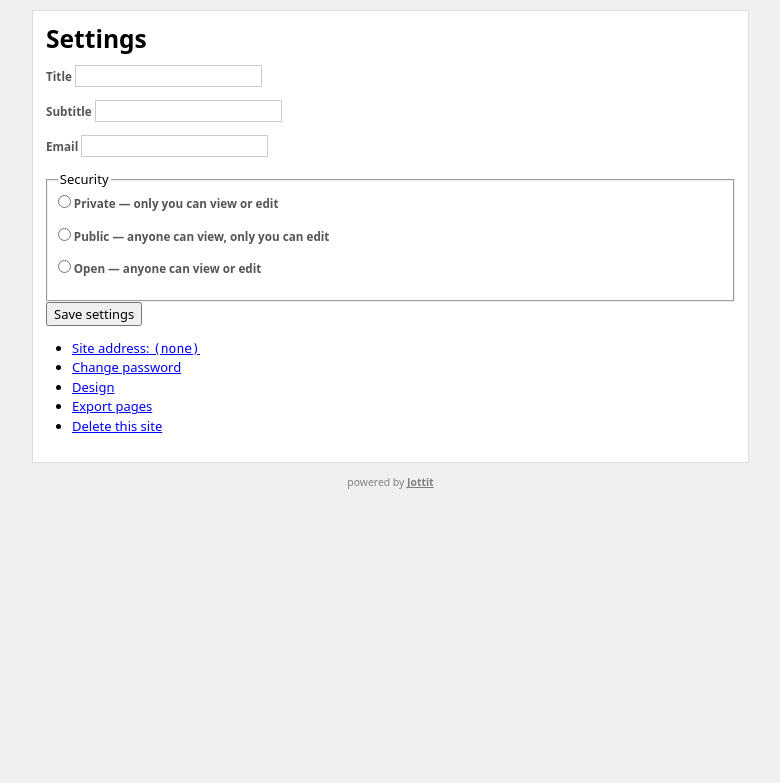
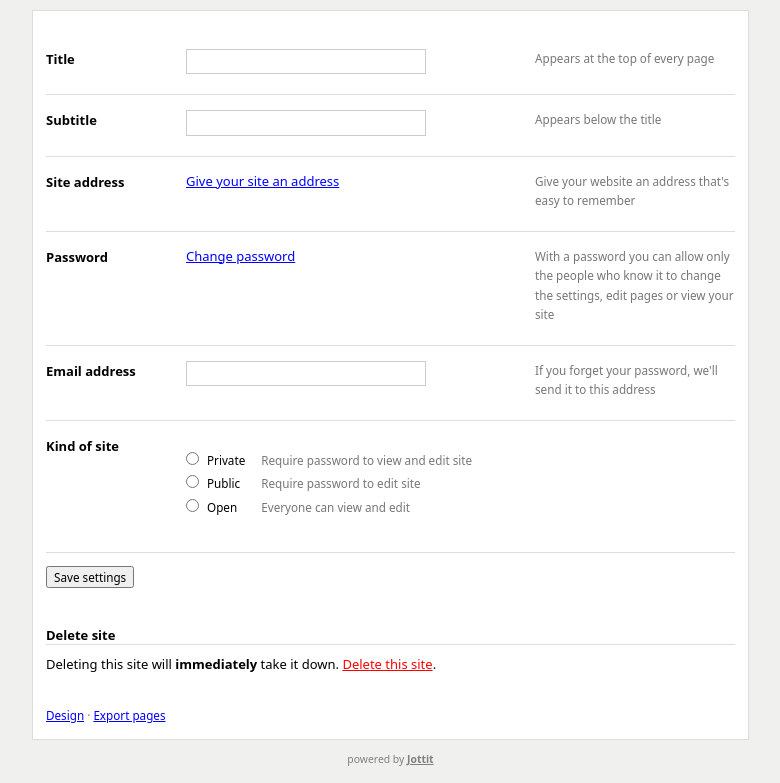
Before and after one commit to simonbc/jottit, a Flask app: template jottit/templates/admin_settings.html in a window 1280 px wide. Shown: the part 29-812 px from the top of the page, without its empty margins (168-948 px from the left). Before the commit the page ends 518 px from the top, so only its background shows below. Run offline with Flask 3, Linux system fonts and the light colour scheme; the template is opened without the code that fills it, so the values that code supplies are empty; some libraries are stand-ins or nearby versions.

Commit message:
Lay out admin pages in the 2007 3-column settings table
Restructured admin_settings (title, subtitle, site address, password,
email, kind-of-site) into the .settings table with label / input /
explain columns separated by #ddd dividers, matching 2007. Nested
.security radio table inside the "Kind of site" row.

admin_change_password / admin_change_site_address / admin_delete
get plain h1 + form-actions row (Save + red Cancel link). admin_design
splits into Fonts / Colors / Sizes / Background sub-tables sharing
the .settings layout.

Co-Authored-By: Claude Opus 4.7 (1M context) <noreply@anthropic.com>

```diff
--- a/jottit/static/components.css
+++ b/jottit/static/components.css
@@ -366,16 +366,87 @@
   }
 
   /* ---------- Settings table (admin pages) ---------- */
-  .admin {
+  .settings {
+    width: 100%;
+    border-collapse: collapse;
     margin-top: 10px;
+    table-layout: fixed;
   }
 
-  .admin > header h1 {
-    margin-top: 0;
+  .settings th,
+  .settings td {
+    vertical-align: top;
+    padding: 15px 0 20px 0;
+    border-bottom: 1px solid var(--color-rule);
   }
 
-  .admin .form .form-actions {
-    margin-top: 16px;
+  .settings th {
+    width: 140px;
+    white-space: nowrap;
+    padding-top: 16px;
+    padding-right: 40px;
+    text-align: left;
+    font-family: var(--font-stack-system);
+    font-weight: bold;
+  }
+
+  .settings td.explain {
+    font-size: 90%;
+    font-weight: normal;
+    width: 220px;
+    padding-left: 20px;
+    color: var(--color-text-muted);
+  }
+
+  .settings input[type="text"],
+  .settings input[type="password"],
+  .settings input[type="email"],
+  .settings input[type="url"] {
+    width: 240px;
+    max-width: 100%;
+  }
+
+  .settings .security {
+    border-collapse: collapse;
+    width: auto;
+  }
+
+  .settings .security td {
+    border: 0;
+    padding: 2px 8px 2px 0;
+    font-size: 1em;
+  }
+
+  .settings .security td.explain {
+    font-size: 0.9em;
+    width: auto;
+    padding-left: 8px;
+    color: var(--color-text-muted);
+  }
+
+  .settings .security label {
+    font-weight: normal;
+    color: var(--color-text);
+  }
+
+  #delete_site {
+    margin-top: 40px;
+  }
+
+  #delete_site h2 {
+    font-size: 1em;
+    border-bottom: 1px solid var(--color-rule);
+    margin-bottom: 10px;
+  }
+
+  #delete_site a {
+    color: red;
+  }
+
+  .admin-links {
+    margin-top: 32px;
+    font-size: 0.9em;
+    color: var(--color-text-muted);
   }
 
   /* ---------- Primer welcome banner ---------- */
--- a/jottit/templates/admin_settings.html
+++ b/jottit/templates/admin_settings.html
@@ -1,46 +1,82 @@
 {% extends "site_base.html" %}
 {% block title %}Settings{% endblock %}
+
 {% block content %}
-  <article class="admin">
-    <header><h1>Settings</h1></header>
+  {% include "partials/form_error.html" %}
 
-    {% include "partials/form_error.html" %}
+  <form id="settings_form" method="post" action="">
+    <table id="settings" class="settings">
+      <tr>
+        <th>Title</th>
+        <td><input id="title" type="text" name="title" value="{{ title }}"></td>
+        <td class="explain">Appears at the top of every page</td>
+      </tr>
+      <tr>
+        <th>Subtitle</th>
+        <td><input id="subtitle_input" type="text" name="subtitle" value="{{ subtitle }}"></td>
+        <td class="explain">Appears below the title</td>
+      </tr>
+      <tr>
+        <th>Site address</th>
+        <td>
+          {% if public_url %}
+            <strong>{{ public_url }}</strong>
+            (<a href="{{ site_root_path }}admin/change-site-address">change</a>)
+          {% else %}
+            <a href="{{ site_root_path }}admin/change-site-address">Give your site an address</a>
+          {% endif %}
+        </td>
+        <td class="explain">Give your website an address that's easy to remember</td>
+      </tr>
+      {% if not is_unclaimed %}
+        <tr>
+          <th>Password</th>
+          <td><a href="{{ site_root_path }}admin/change-password">Change password</a></td>
+          <td class="explain">With a password you can allow only the people who know it to change the settings, edit pages or view your site</td>
+        </tr>
+        <tr>
+          <th>Email address</th>
+          <td><input id="email" type="email" name="email" value="{{ email }}"></td>
+          <td class="explain">If you forget your password, we'll send it to this address</td>
+        </tr>
+        <tr>
+          <th>Kind of site</th>
+          <td>
+            <table class="security">
+              <tr>
+                <td><input type="radio" id="private_input" name="security" value="private" {% if security == "private" %}checked{% endif %}></td>
+                <td><label for="private_input">Private</label></td>
+                <td class="explain">Require password to view and edit site</td>
+              </tr>
+              <tr>
+                <td><input type="radio" id="public_input" name="security" value="public" {% if security == "public" %}checked{% endif %}></td>
+                <td><label for="public_input">Public</label></td>
+                <td class="explain">Require password to edit site</td>
+              </tr>
+              <tr>
+                <td><input type="radio" id="open_input" name="security" value="open" {% if security == "open" %}checked{% endif %}></td>
+                <td><label for="open_input">Open</label></td>
+                <td class="explain">Everyone can view and edit</td>
+              </tr>
+            </table>
+          </td>
+          <td class="explain"></td>
+        </tr>
+      {% endif %}
+    </table>
 
-    <form method="post" class="form">
-      <p>
-        <label>Title
-          <input type="text" name="title" value="{{ title }}">
-        </label>
-      </p>
-      <p>
-        <label>Subtitle
-          <input type="text" name="subtitle" value="{{ subtitle }}">
-        </label>
-      </p>
-      <p>
-        <label>Email
-          <input type="email" name="email" value="{{ email }}">
-        </label>
-      </p>
+    <div class="form-actions">
+      <button type="submit">Save settings</button>
+    </div>
+  </form>
 
-      <fieldset>
-        <legend>Security</legend>
-        <p><label><input type="radio" name="security" value="private" {% if security == "private" %}checked{% endif %}> Private — only you can view or edit</label></p>
-        <p><label><input type="radio" name="security" value="public" {% if security == "public" %}checked{% endif %}> Public — anyone can view, only you can edit</label></p>
-        <p><label><input type="radio" name="security" value="open" {% if security == "open" %}checked{% endif %}> Open — anyone can view or edit</label></p>
-      </fieldset>
+  <section id="delete_site">
+    <h2>Delete site</h2>
+    <p>Deleting this site will <strong>immediately</strong> take it down. <a href="{{ site_root_path }}admin/delete">Delete this site</a>.</p>
+  </section>
 
-      <p><button type="submit">Save settings</button></p>
-    </form>
-
-    <nav class="admin-links" aria-label="Other settings">
-      <ul>
-        <li><a href="change-site-address">Site address: <code>{{ public_url or "(none)" }}</code></a></li>
-        <li><a href="change-password">Change password</a></li>
-        <li><a href="design">Design</a></li>
-        <li><a href="export">Export pages</a></li>
-        <li><a href="delete" class="destructive">Delete this site</a></li>
-      </ul>
-    </nav>
-  </article>
+  <nav class="admin-links" aria-label="Other settings">
+    <a href="{{ site_root_path }}admin/design">Design</a>
+    &middot; <a href="{{ site_root_path }}admin/export">Export pages</a>
+  </nav>
 {% endblock %}
```
Also changed, not shown: jottit/templates/admin_change_password.html (+11 -13 lines), jottit/templates/admin_change_site_address.html (+9 -10 lines), jottit/templates/admin_delete.html (+9 -8 lines), jottit/templates/admin_design.html (+86 -34 lines).
